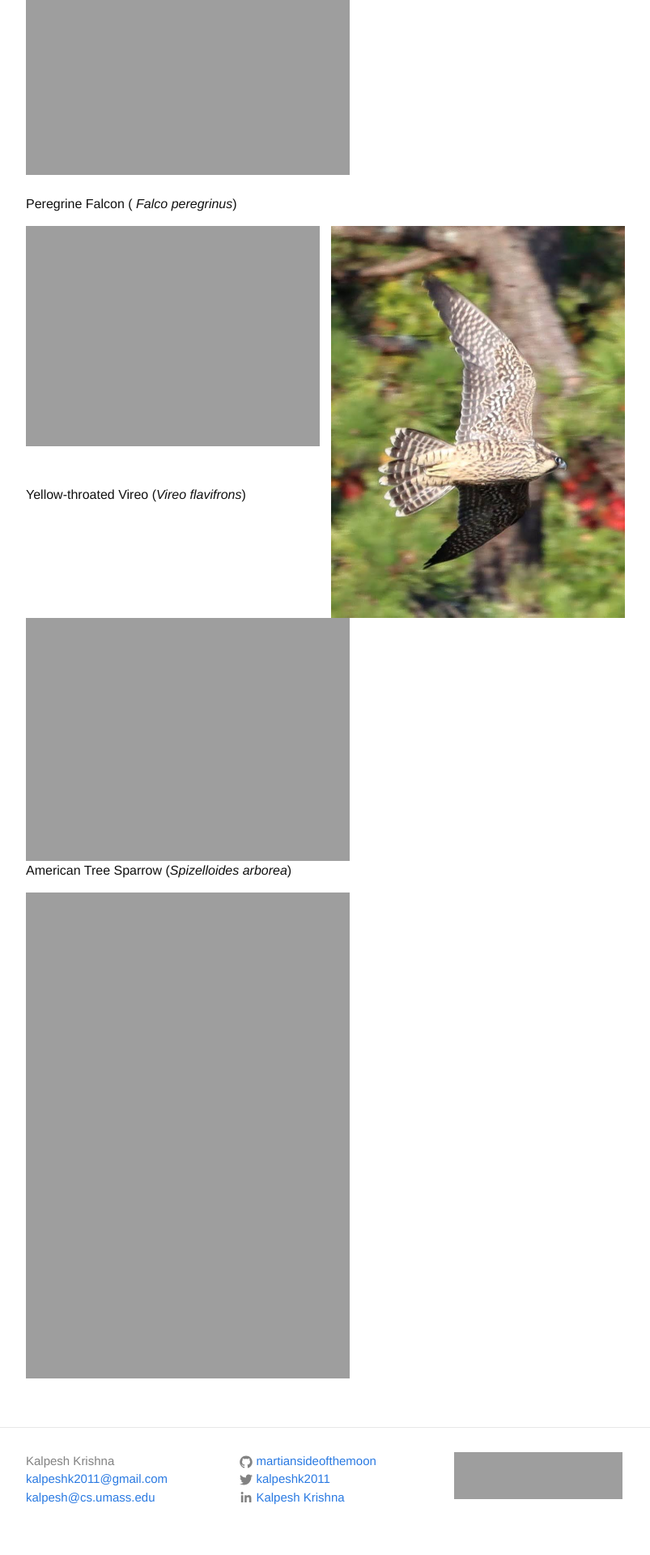
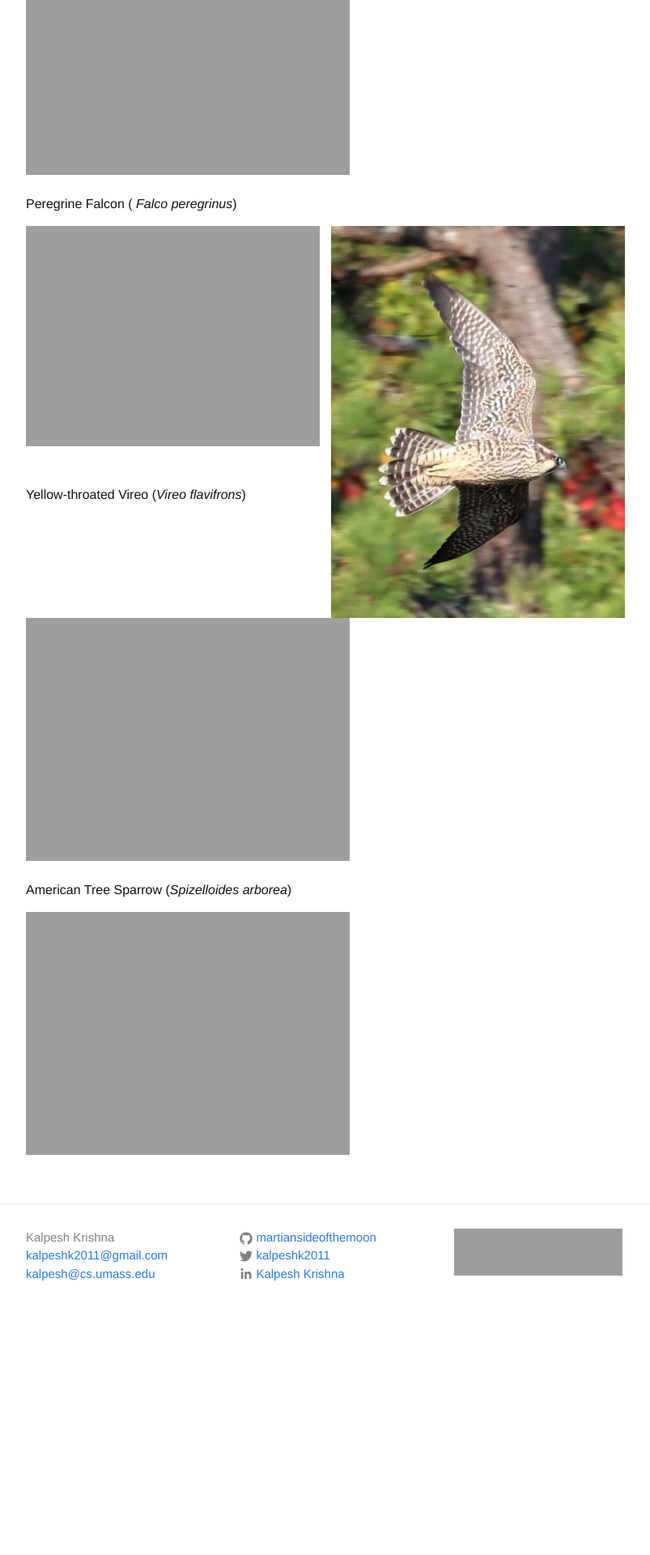
Before and after one commit to martiansideofthemoon/martiansideofthemoon.github.io, a Jekyll site: the page built from _pages/bird_photography.md, in a window 1280 px wide. Shown: the part 2496-4416 px from the top of the page at 81% size, without its empty margins (238-1041 px from the left). Built offline with Jekyll 4.4.1, drawn with Linux system fonts in a browser that asks for light colours; comment, search, counter and statistics services are not loaded; after the commit the page ends 4140 px from its top, so only the background shows below that; grey boxes are pictures that could not be loaded.

```diff
--- a/_pages/bird_photography.md
+++ b/_pages/bird_photography.md
@@ -59,9 +59,10 @@ In this page I will post my favourite bird photographs along with identification
 <p>Yellow-throated Vireo (<i>Vireo flavifrons</i>)</p>
 <img src="{{ site.url }}/assets/birding/yellow_throat_vireo.JPG" />
 
+<br /><br />
+
 <p>American Tree Sparrow (<i>Spizelloides arborea</i>)</p>
 <img src="{{ site.url }}/assets/birding/sparrow_1.jpg" />
-<img src="{{ site.url }}/assets/birding/sparrow_2.jpg" />
 
 </p>
 <style>
```
